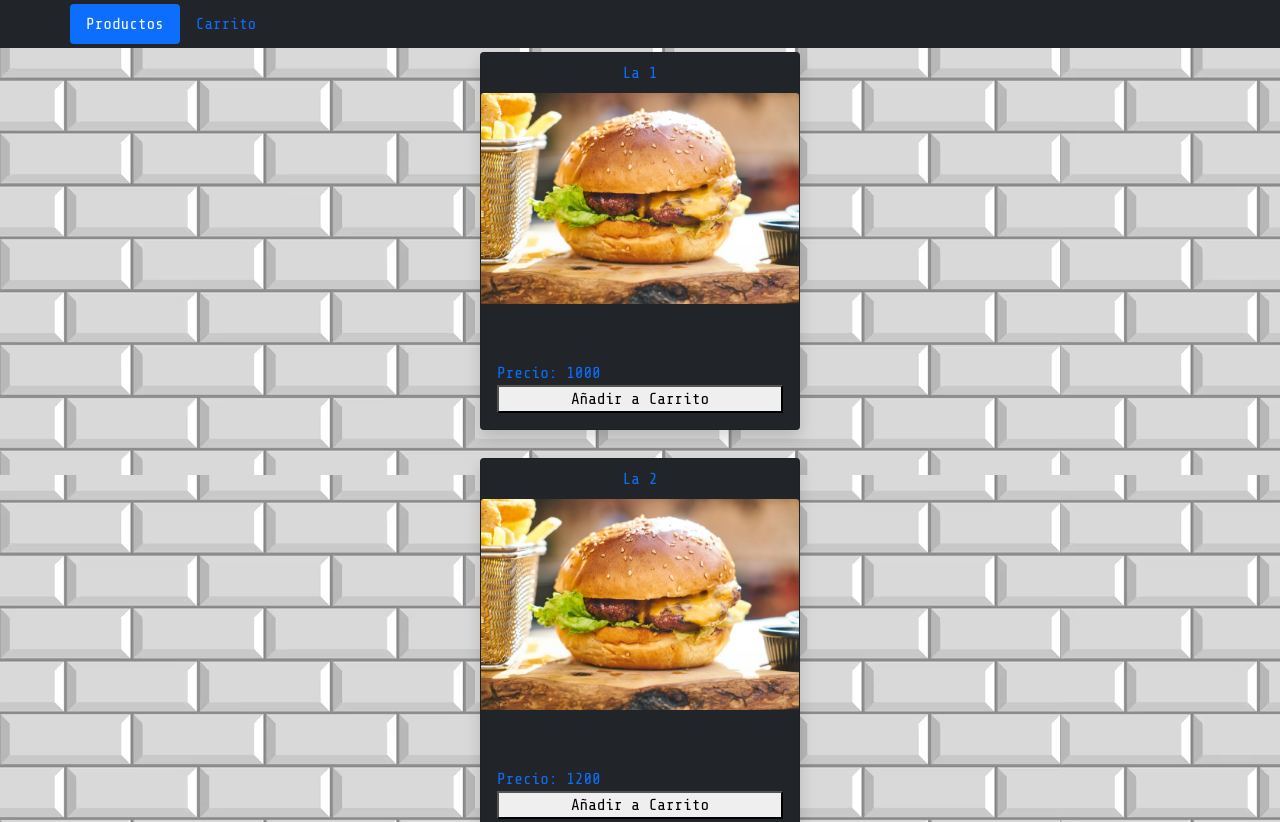
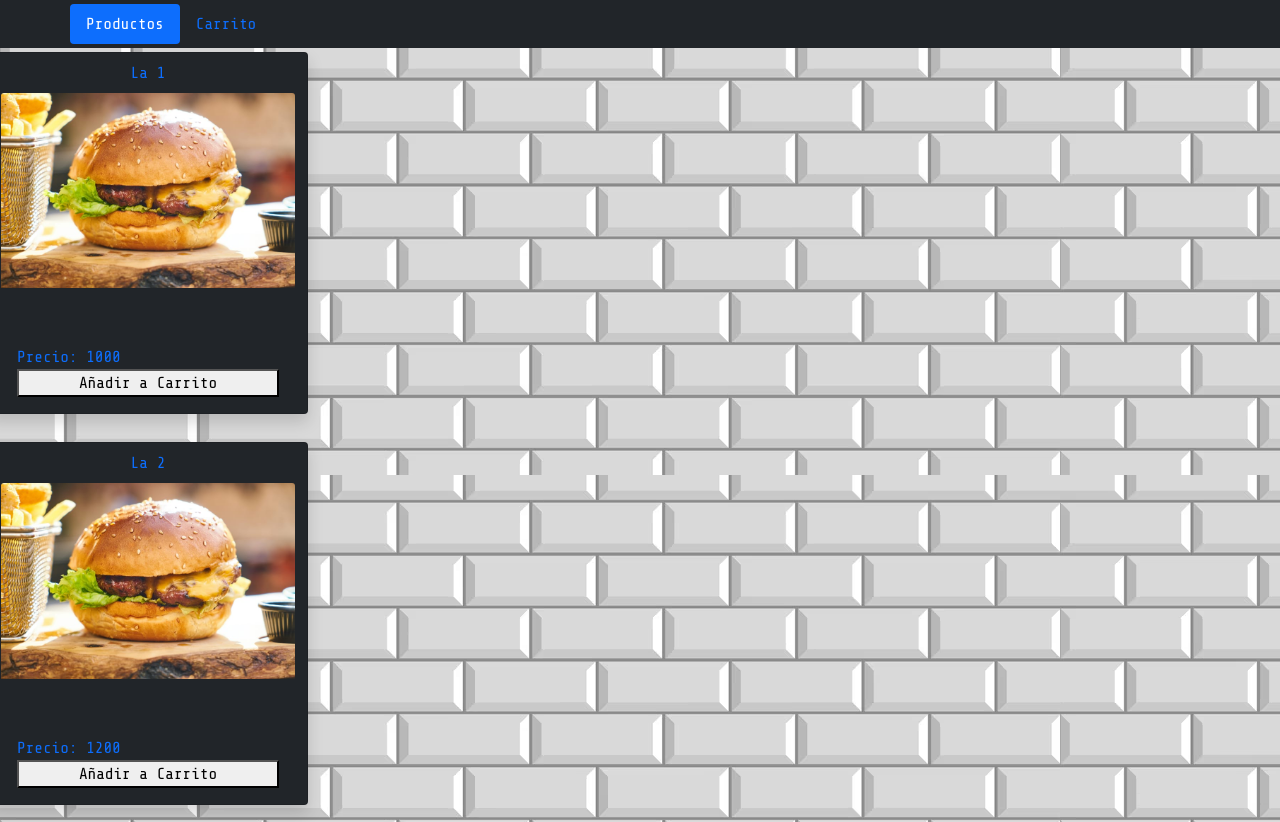
Before and after one commit to Feder-Jota/Entraga-final-JS, a plain HTML site: page index.html in a window 1280 px wide. Shown: the top 822 px of the page. Drawn offline with nearby package versions, Linux system fonts and the light colour scheme.

Commit message:
Commit 2

```diff
--- a/script.js
+++ b/script.js
@@ -43,11 +43,12 @@ let menuBurgas = [
   }
 ]
 
- let combos= document.getElementById("combos")
- function show(){
+let combos = document.getElementById("combos")
+function show() {
   for (let index = 0; index < menuBurgas.length; index++) {
-     combos.innerHTML+=
-     `<div class="col d-flex justify-content-center mb-4">
+    combos.innerHTML +=
+
+      `<div class="col row justify-content-start d-flex mb-4">
           <div class="card shadow mb-1 bg-dark rounded" style="width: 20rem;">
             <div class="card-title pt-2 text-center text-primary"> ${menuBurgas[index].nombre} </div>
             <img src="Imagenes/b1.jpg" class="card-img-top" alt="la primera del menú">
@@ -77,7 +78,8 @@ let menuBurgas = [
   if (posicionBuscada != -1) {
     carrito[posicionBuscada].unidades++
     carrito[posicionBuscada].precioTotal = carrito[posicionBuscada].unidades * carrito[posicionBuscada].precio
-   }else {
-     carrito.push({id: ordenPedido.id,nombre: ordenPedido.nombre,precio: ordenPedido.precio,unidades: 1, precioTotal: ordenPedido.precio})}
+  } else {
+    carrito.push({ id: ordenPedido.id, nombre: ordenPedido.nombre, precio: ordenPedido.precio, unidades: 1, precioTotal: ordenPedido.precio })
+  }
 }
 console.log(carrito)
```
Also changed, not shown: index.html (+1 -0 lines). Lines whose indentation alone changed are shown as unchanged.
